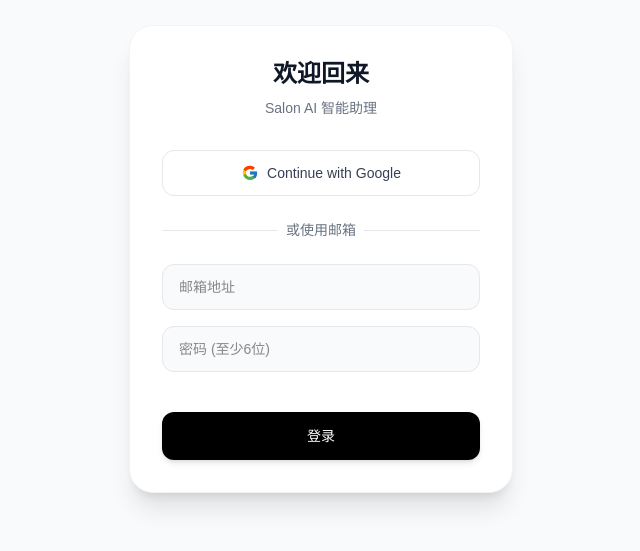
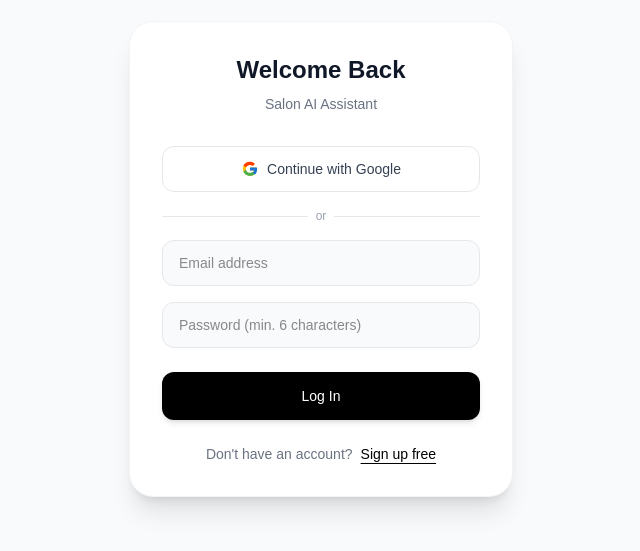
Before and after one commit to wdw1997/haird, a Next.js app: page /login in a window 1280 px wide. Shown: the part 141-692 px from the top of the page, without its empty margins (319-959 px from the left). Built offline with nearby package versions, Linux system fonts and the light colour scheme; no server answers.

Commit message:
Update page.js

```diff
--- a/app/login/page.js
+++ b/app/login/page.js
@@ -11,16 +11,6 @@ export default function LoginPage() {
   const [loading, setLoading] = useState(false)
   const router = useRouter()
 
-  // --- 新增：Google 登录处理函数 ---
-  const handleGoogleLogin = async () => {
-    await supabase.auth.signInWithOAuth({
-      provider: 'google',
-      options: {
-        redirectTo: `${window.location.origin}/auth/callback`
-      },
-    })
-  }
-
   const handleSubmit = async (e) => {
     e.preventDefault()
     setLoading(true)
@@ -29,7 +19,7 @@ export default function LoginPage() {
     if (mode === 'signup') {
       const { data, error } = await supabase.auth.signUp({ email, password })
       if (error) {
-        setMessage('❌ 注册失败: ' + error.message)
+        setMessage('❌ Sign up failed: ' + error.message)
       } else {
         if (data.user) {
           await supabase.from('stylists').insert({
@@ -37,12 +27,12 @@ export default function LoginPage() {
             name: email.split('@')[0],
           })
         }
-        setMessage('✅ 注册成功! 请检查邮箱完成验证。')
+        setMessage('✅ Account created! Please check your email to verify.')
       }
     } else {
       const { error } = await supabase.auth.signInWithPassword({ email, password })
       if (error) {
-        setMessage('❌ 登录失败: ' + error.message)
+        setMessage('❌ Login failed: ' + error.message)
       } else {
         router.push('/')
         return
@@ -51,38 +41,91 @@ export default function LoginPage() {
     setLoading(false)
   }
 
+  const handleGoogleLogin = async () => {
+    await supabase.auth.signInWithOAuth({
+      provider: 'google',
+      options: { redirectTo: `${window.location.origin}/auth/callback` },
+    })
+  }
+
   return (
     <div className="flex min-h-screen flex-col items-center justify-center bg-gray-50 px-6">
       <div className="w-full max-w-sm rounded-3xl bg-white p-8 shadow-xl border border-gray-100">
         <div className="mb-8 text-center">
-          <h1 className="text-2xl font-bold text-gray-900">{mode === 'login' ? '欢迎回来' : '创建账号'}</h1>
-          <p className="text-sm text-gray-500 mt-2">Salon AI 智能助理</p>
+          <h1 className="text-2xl font-bold text-gray-900">{mode === 'login' ? 'Welcome Back' : 'Create Account'}</h1>
+          <p className="text-sm text-gray-500 mt-2">Salon AI Assistant</p>
         </div>
 
-        {/* --- 新增：Google 登录按钮 --- */}
         <button
           type="button"
           onClick={handleGoogleLogin}
-          className="w-full rounded-xl border border-gray-200 bg-white py-3 text-sm font-medium text-gray-700 hover:bg-gray-50 flex items-center justify-center gap-2 mb-6"
+          className="w-full rounded-xl border border-gray-200 bg-white py-3 text-sm font-medium text-gray-700 hover:bg-gray-50 flex items-center justify-center gap-2 mb-4 transition-colors"
         >
-          <svg width="18" height="18" viewBox="0 0 48 48"><path fill="#FFC107" d="M43.6 20.5H42V20H24v8h11.3C33.7 32.4 29.3 35 24 35c-6.1 0-11-4.9-11-11s4.9-11 11-11c2.8 0 5.3 1 7.3 2.7l5.7-5.7C33.5 6.5 29 4.5 24 4.5 13.5 4.5 5 13 5 23.5S13.5 42.5 24 42.5 43 34 43 23.5c0-1-.1-2-.4-3z"/><path fill="#FF3D00" d="M6.3 14.7l6.6 4.8C14.6 16 19 13 24 13c2.8 0 5.3 1 7.3 2.7l5.7-5.7C33.5 6.5 29 4.5 24 4.5c-7.7 0-14.3 4.4-17.7 10.2z"/><path fill="#4CAF50" d="M24 42.5c5.2 0 9.9-2 13.4-5.2l-6.2-5.2c-2 1.4-4.5 2.2-7.2 2.2-5.3 0-9.7-3.6-11.3-8.5l-6.5 5C9.6 38 16.2 42.5 24 42.5z"/><path fill="#1976D2" d="M43.6 20.5H42V20H24v8h11.3c-.8 2.2-2.2 4.1-4.1 5.4l6.2 5.2C40.9 36 43 30.1 43 23.5c0-1-.1-2-.4-3z"/></svg>
+          <svg width="18" height="18" viewBox="0 0 48 48">
+            <path fill="#FFC107" d="M43.6 20.5H42V20H24v8h11.3C33.7 32.4 29.3 35 24 35c-6.1 0-11-4.9-11-11s4.9-11 11-11c2.8 0 5.3 1 7.3 2.7l5.7-5.7C33.5 6.5 29 4.5 24 4.5 13.5 4.5 5 13 5 23.5S13.5 42.5 24 42.5 43 34 43 23.5c0-1-.1-2-.4-3z"/>
+            <path fill="#FF3D00" d="M6.3 14.7l6.6 4.8C14.6 16 19 13 24 13c2.8 0 5.3 1 7.3 2.7l5.7-5.7C33.5 6.5 29 4.5 24 4.5c-7.7 0-14.3 4.4-17.7 10.2z"/>
+            <path fill="#4CAF50" d="M24 42.5c5.2 0 9.9-2 13.4-5.2l-6.2-5.2c-2 1.4-4.5 2.2-7.2 2.2-5.3 0-9.7-3.6-11.3-8.5l-6.5 5C9.6 38 16.2 42.5 24 42.5z"/>
+            <path fill="#1976D2" d="M43.6 20.5H42V20H24v8h11.3c-.8 2.2-2.2 4.1-4.1 5.4l6.2 5.2C40.9 36 43 30.1 43 23.5c0-1-.1-2-.4-3z"/>
+          </svg>
           Continue with Google
         </button>
 
-        <div className="relative mb-6">
+        <div className="relative my-4">
           <div className="absolute inset-0 flex items-center"><div className="w-full border-t border-gray-200"></div></div>
-          <div className="relative flex justify-center text-sm"><span className="bg-white px-2 text-gray-500">或使用邮箱</span></div>
+          <div className="relative flex justify-center text-xs"><span className="bg-white px-2 text-gray-400">or</span></div>
         </div>
 
         <form onSubmit={handleSubmit} className="space-y-4">
-          {/* ... 原有表单内容保持不变 ... */}
-          <input type="email" placeholder="邮箱地址" value={email} onChange={(e) => setEmail(e.target.value)} required className="w-full rounded-xl border border-gray-200 bg-gray-50 px-4 py-3 text-sm focus:border-black focus:bg-white focus:outline-none focus:ring-1 focus:ring-black transition-colors" />
-          <input type="password" placeholder="密码 (至少6位)" value={password} onChange={(e) => setPassword(e.target.value)} required minLength={6} className="w-full rounded-xl border border-gray-200 bg-gray-50 px-4 py-3 text-sm focus:border-black focus:bg-white focus:outline-none focus:ring-1 focus:ring-black transition-colors" />
-          <button type="submit" disabled={loading} className="mt-6 w-full rounded-xl bg-black py-3.5 text-sm font-medium text-white shadow-md hover:bg-gray-800 focus:outline-none focus:ring-2 focus:ring-black focus:ring-offset-2 disabled:opacity-70 transition-all">
-            {loading ? '处理中...' : (mode === 'login' ? '登录' : '注册')}
+          <div>
+            <input
+              type="email"
+              placeholder="Email address"
+              value={email}
+              onChange={(e) => setEmail(e.target.value)}
+              required
+              className="w-full rounded-xl border border-gray-200 bg-gray-50 px-4 py-3 text-sm focus:border-black focus:bg-white focus:outline-none focus:ring-1 focus:ring-black transition-colors"
+            />
+          </div>
+          <div>
+            <input
+              type="password"
+              placeholder="Password (min. 6 characters)"
+              value={password}
+              onChange={(e) => setPassword(e.target.value)}
+              required
+              minLength={6}
+              className="w-full rounded-xl border border-gray-200 bg-gray-50 px-4 py-3 text-sm focus:border-black focus:bg-white focus:outline-none focus:ring-1 focus:ring-black transition-colors"
+            />
+          </div>
+
+          <button
+            type="submit"
+            disabled={loading}
+            className="mt-2 w-full rounded-xl bg-black py-3.5 text-sm font-medium text-white shadow-md hover:bg-gray-800 focus:outline-none focus:ring-2 focus:ring-black focus:ring-offset-2 disabled:opacity-70 transition-all"
+          >
+            {loading ? 'Please wait...' : (mode === 'login' ? 'Log In' : 'Sign Up')}
           </button>
         </form>
-        {/* ... 其余部分不变 ... */}
+
+        {message && (
+          <div className="mt-4 rounded-lg bg-gray-50 p-3 text-sm text-gray-700 text-center">
+            {message}
+          </div>
+        )}
+
+        <div className="mt-6 text-center text-sm text-gray-500">
+          {mode === 'login' ? "Don't have an account?" : 'Already have an account?'}
+          <button
+            type="button"
+            onClick={() => {
+              setMode(mode === 'login' ? 'signup' : 'login')
+              setMessage('')
+            }}
+            className="ml-2 font-medium text-black underline underline-offset-4 hover:text-gray-600"
+          >
+            {mode === 'login' ? 'Sign up free' : 'Log in'}
+          </button>
+        </div>
       </div>
     </div>
   )
```
